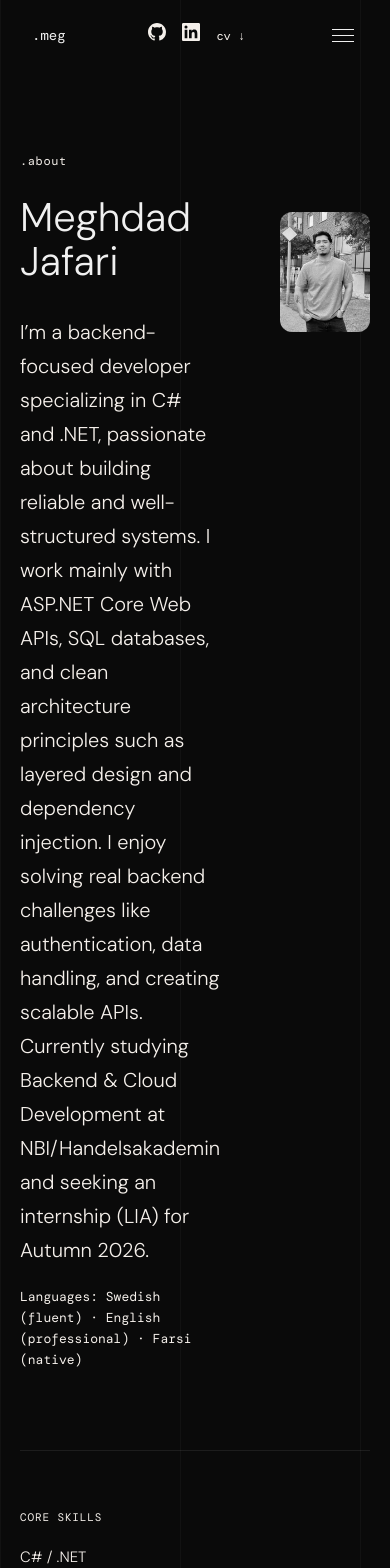
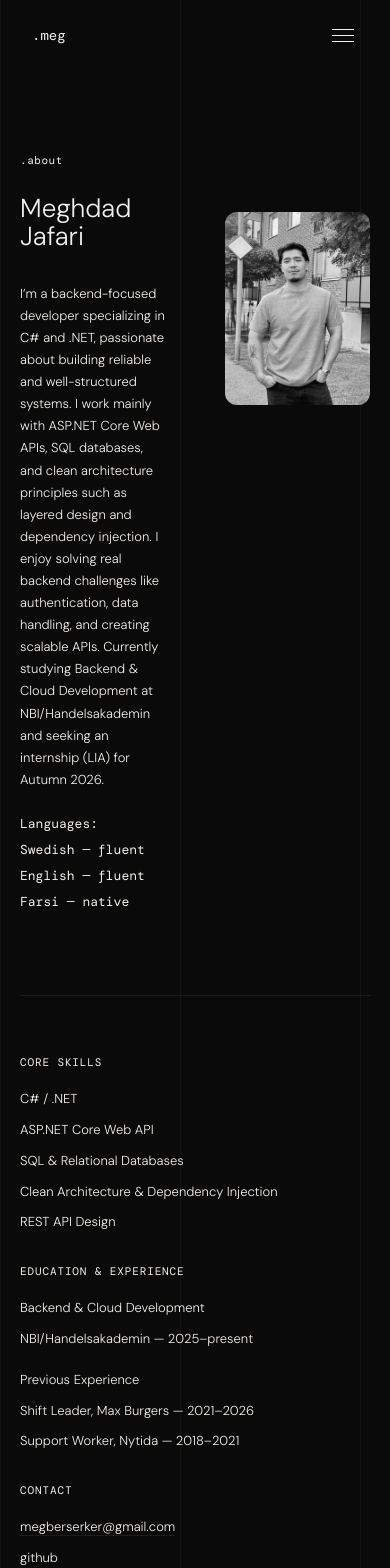
Before and after one commit to Megjafari/megsportfolio, a React (Create React App) app: page /about in a window 390 px wide. Shown: the top 1568 px of the page. Built offline with nearby package versions, Linux system fonts and the light colour scheme; a web font is replaced by a local one.

Commit message:
Enhance About page layout and improve responsive typography for mobile devices

```diff
--- a/src/pages/About.jsx
+++ b/src/pages/About.jsx
@@ -17,8 +17,11 @@ export default function About() {
               <p className="section-label" style={{ marginBottom: "24px" }}>.about</p>
               <h1 className="about-page-title">{siteData.name}</h1>
               <p className="about-page-bio">{siteData.about.description}</p>
-              <p style={{ marginTop: "20px", fontFamily: "var(--mono)", fontSize: "13px", color: "var(--text-muted)" }}>
-  Languages: Swedish (fluent) · English (professional) · Farsi (native)
+<p style={{ marginTop: "20px", fontFamily: "var(--mono)", fontSize: "13px", color: "var(--text-muted)", lineHeight: 2 }}>
+  Languages:<br />
+  Swedish — fluent<br />
+  English — fluent<br />
+  Farsi — native
 </p>
             </div>
             <div className="about-image" style={{ marginTop: "60px" }}>
--- a/src/styles.css
+++ b/src/styles.css
@@ -748,6 +748,42 @@ h1, h2, h3, h4 {
 
 
 @media (max-width: 768px) {
-  .desktop-only { display: none; }
+  .desktop-only { display: none !important; }
   .nav-hamburger { display: flex; }
 }
+
+@media (max-width: 768px) {
+  .hero-headline {
+    font-size: 36px;
+  }
+}
+@media (max-width: 768px) {
+  .hero {
+    padding-top: calc(var(--nav-height) + 40px);
+    padding-bottom: 40px;
+  }
+}
+
+@media (max-width: 768px) {
+  .about-page-title { font-size: 32px; }
+  .about-page-bio { font-size: 16px; }
+}
+
+@media (max-width: 768px) {
+  h1, .hero-headline, .page-title, .about-page-title { font-size: 26px !important; }
+  h2, .project-title, .cta-headline { font-size: 22px !important; }
+  h3, .note-title { font-size: 16px !important; }
+  p, li, .about-page-bio, .about-text { font-size: 12px !important; }
+  .section-label { font-size: 11px !important; }
+  .contact-title { font-size: 26px !important; }
+  .contact-email { font-size: 14px !important; }
+}
+
+.cta-headline { font-size: 12px !important; }
+.cta-button { font-size: 12px !important; }
+p, li, span, .about-text, .about-page-bio,
+.about-detail-block li, .note-date, .project-tag,
+.social-link, .contact-sub { font-size: 13px !important; }
+
+.mobile-menu a { font-size: 16px !important; }
+.hero p { font-size: 26px !important; }
```
